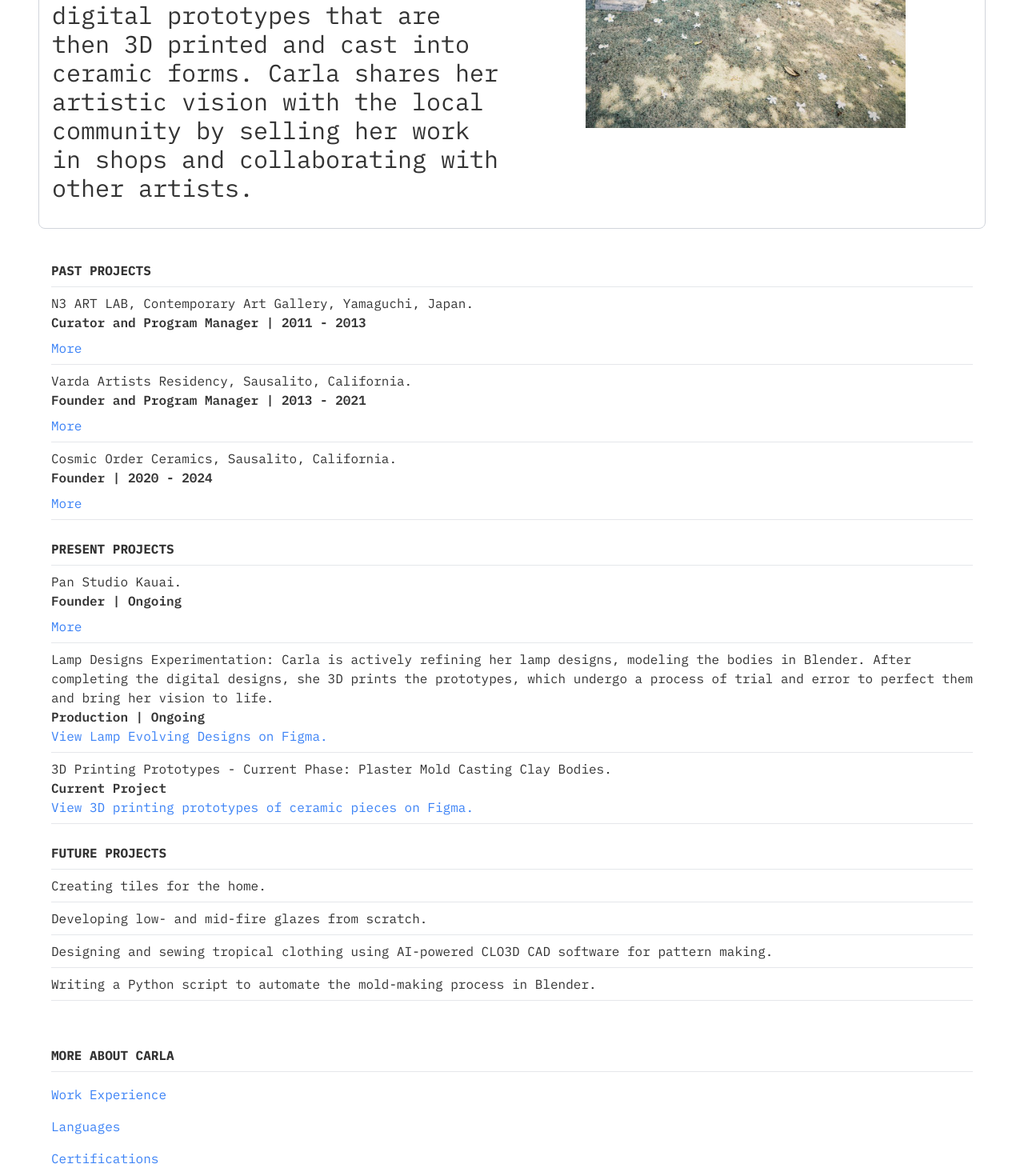
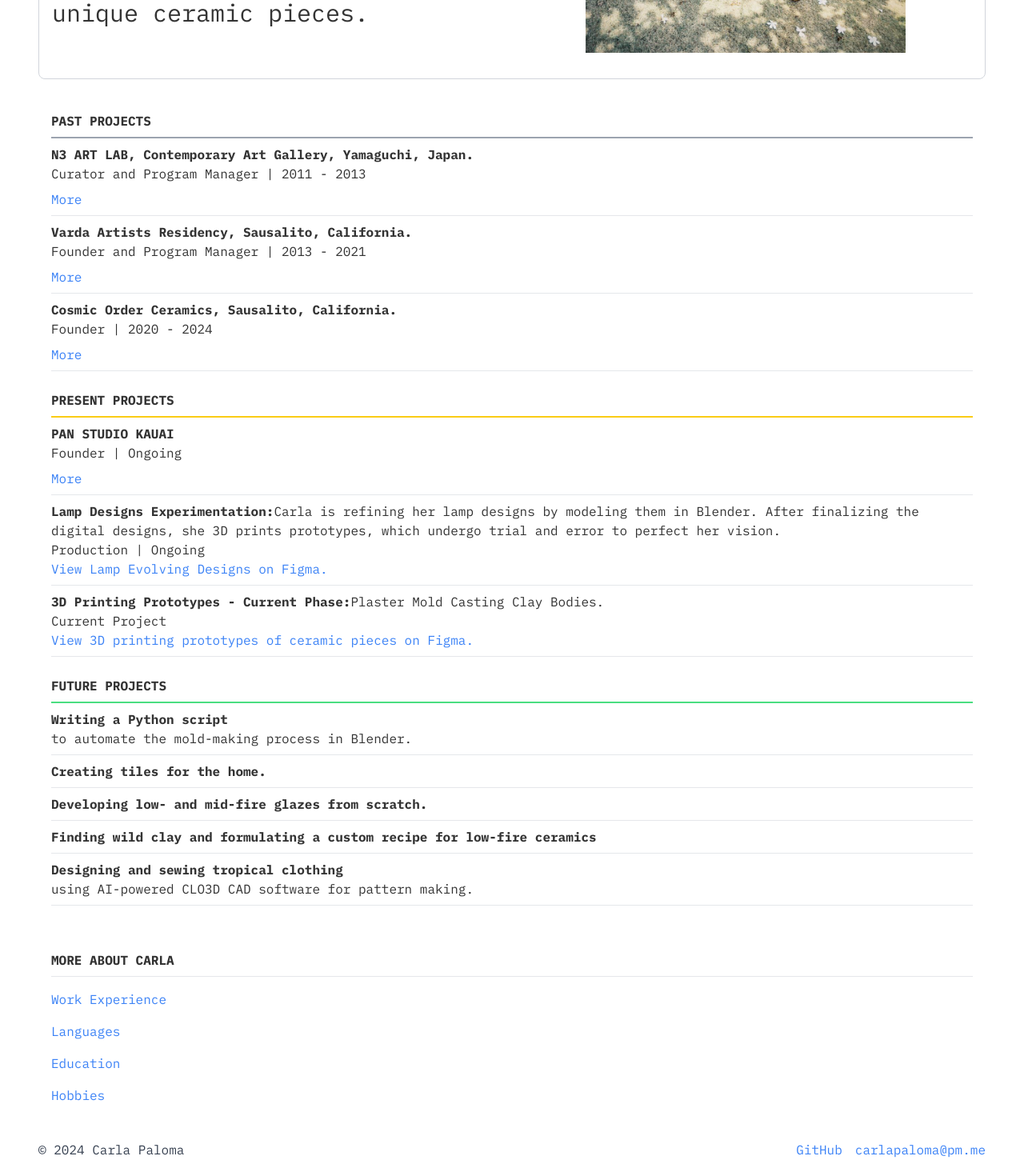
Before and after one commit to carlasushi/carla-paloma-portfolio, a Next.js app: page / in a window 1280 px wide. Shown: the part 620-2090 px from the top of the page at 80% size. Built offline with nearby package versions, Linux system fonts and the light colour scheme.

Commit message:
Implemented dynamic section titles, changed Certifications to Education, and other minor updates

```diff
--- a/src/app/page.tsx
+++ b/src/app/page.tsx
@@ -1,10 +1,11 @@
 // src/app/page.tsx
+import React from 'react';
 import Header from '../components/Header';
 import Bio from '../components/Bio';
 import Table from '../components/Table';
 import Footer from '../components/Footer';
-import FadeInSection from '../components/FadeInSection'; // Import the FadeInSection
-import MoreAboutCarla from '../components/MoreAboutCarla'; // Import the MoreAboutCarla component
+import FadeInSection from '../components/FadeInSection';
+import MoreAboutCarla from '../components/MoreAboutCarla';
 
 export default function Home() {
   return (
--- a/src/components/Bio.tsx
+++ b/src/components/Bio.tsx
@@ -1,40 +1,16 @@
 // src/components/Bio.tsx
 'use client';
-import React, { useState } from 'react';
+import React from 'react';
 import Image from 'next/image';
-import WorkExperience from './WorkExperience';
-import Languages from './Languages';
-import Certifications from './Certifications';
-import Hobbies from './Hobbies';
 
 const Bio: React.FC = () => {
-  const [isWorkExperienceExpanded, setIsWorkExperienceExpanded] = useState(false);
-  const [isLanguagesExpanded, setIsLanguagesExpanded] = useState(false);
-  const [isCertificationsExpanded, setIsCertificationsExpanded] = useState(false);
-  const [isHobbiesExpanded, setIsHobbiesExpanded] = useState(false);
-
-  const toggleWorkExperienceExpand = () => {
-    setIsWorkExperienceExpanded(!isWorkExperienceExpanded);
-  };
-
-  const toggleLanguagesExpand = () => {
-    setIsLanguagesExpanded(!isLanguagesExpanded);
-  };
-
-  const toggleCertificationsExpand = () => {
-    setIsCertificationsExpanded(!isCertificationsExpanded);
-  };
-
-  const toggleHobbiesExpand = () => {
-    setIsHobbiesExpanded(!isHobbiesExpanded);
-  };
-
   return (
-    <div className="p-4 mb-4 border border-gray-300 rounded-lg bio-section"> {/* Added bio-section class */}
-      {/* <h2 className="text-2xl md:text-4xl lg:text-6xl font-bold mb-2">BIO</h2> */}
+    <div className="p-4 mb-4 border border-gray-300 rounded-lg bio-section">
       <div className="flex flex-col md:flex-row items-center mb-4">
         <p className="text-base md:text-xl lg:text-3xl mb-4 md:mb-0 md:mr-4 md:w-1/2">
-        Carla Paloma is a ceramicist from Buenos Aires, Argentina, now living in Kauai, Hawaii. She discovered her passion for pottery in Japan and has since founded Cosmic Order Ceramics and PAN STUDIO. Carla works with both handbuilding techniques and the potter's wheel to craft her ceramic pieces. Additionally, she uses Blender, a 3D modeling and animation software, to create digital prototypes that are then 3D printed and cast into ceramic forms. Carla shares her artistic vision with the local community by selling her work in shops and collaborating with other artists.        </p>
+          Carla Paloma is a ceramicist from Buenos Aires, Argentina, currently residing in Kauai, Hawaii. She founded <a href="#pan-studio" className="text-blue-500 hover:underline">PAN STUDIO</a>, where she integrates her artistic vision with modern tools.
+          Carla specializes in wheel-throwing and handbuilding techniques. Using Blender, a 3D modeling software, she creates digital prototypes that are 3D printed and transformed into unique ceramic pieces.
+        </p>
         <div className="flex justify-center md:w-1/2">
           <Image
             src="/CP_profile.jpeg"
--- a/src/components/Certifications.tsx
+++ b/src/components/Education.tsx
@@ -1,12 +1,12 @@
-// src/components/Certifications.tsx
+// src/components/Education.tsx
 "use client";
 
 import React from 'react';
 
-const Certifications: React.FC = () => {
+const Education: React.FC = () => {
   return (
     <div className="bg-white border border-gray-300 p-4 rounded-lg mb-4">
-      <h2 className="font-bold text-xl mb-2">Certifications</h2>
+      <h2 className="font-bold text-xl mb-2">Education</h2>
       <ul className="list-disc list-inside">
         <li>Full Stack Software Development Bootcamp, Le Wagon, Denmark (Oct/Dec 2019)</li>
         <li>BSc Post-graduate Diploma, Psychology, Victoria University of Wellington, New Zealand (2014)</li>
@@ -17,4 +17,4 @@ const Certifications: React.FC = () => {
   );
 };
 
-export default Certifications;
+export default Education;
--- a/src/components/Hobbies.tsx
+++ b/src/components/Hobbies.tsx
@@ -30,6 +30,7 @@ const Hobbies: React.FC = () => {
             <li>Playing with her cat | daily</li>
             <li>Spending time with her husband | daily</li>
             <li>Preparing her own meals | daily</li>
+            <li>Helping with the garden | daily</li> {/* New Entry */}
           </ul>
 
           {/* Spiritual */}
@@ -51,6 +52,7 @@ const Hobbies: React.FC = () => {
             <li>Reading books | daily</li>
             <li>Biology learning | frequent</li>
             <li>Computer learning | monthly</li>
+            <li>Maintaining Japanese language conversation through weekly sessions on Preply.com | weekly</li>
           </ul>
         </>
       ) : (
@@ -63,6 +65,7 @@ const Hobbies: React.FC = () => {
             <li>Playing with her cat</li>
             <li>Spending time with her husband</li>
             <li>Preparing her own meals</li>
+            <li>Helping with the garden</li> {/* New Entry */}
             <li>Reading books</li>
           </ul>
 
@@ -76,6 +79,7 @@ const Hobbies: React.FC = () => {
           <ul className="list-disc list-inside">
             <li>Ceramics</li>
             <li>Natto making</li>
+            <li>Maintaining Japanese language conversation through weekly sessions on Preply.com</li>
           </ul>
 
           <h3 className="font-semibold mt-4">Monthly</h3>
--- a/src/components/MoreAboutCarla.tsx
+++ b/src/components/MoreAboutCarla.tsx
@@ -3,13 +3,13 @@
 import React, { useState } from 'react';
 import WorkExperience from './WorkExperience';
 import Languages from './Languages';
-import Certifications from './Certifications';
+import Education from './Education';
 import Hobbies from './Hobbies';
 
 const MoreAboutCarla: React.FC = () => {
   const [isWorkExperienceExpanded, setIsWorkExperienceExpanded] = useState(false);
   const [isLanguagesExpanded, setIsLanguagesExpanded] = useState(false);
-  const [isCertificationsExpanded, setIsCertificationsExpanded] = useState(false);
+  const [isEducationExpanded, setIsEducationExpanded] = useState(false); // Change from isCertificationsExpanded
   const [isHobbiesExpanded, setIsHobbiesExpanded] = useState(false);
 
   const toggleWorkExperienceExpand = () => {
@@ -20,8 +20,8 @@ const MoreAboutCarla: React.FC = () => {
     setIsLanguagesExpanded(!isLanguagesExpanded);
   };
 
-  const toggleCertificationsExpand = () => {
-    setIsCertificationsExpanded(!isCertificationsExpanded);
+  const toggleEducationExpand = () => { // Change from toggleCertificationsExpand
+    setIsEducationExpanded(!isEducationExpanded);
   };
 
   const toggleHobbiesExpand = () => {
@@ -59,14 +59,14 @@ const MoreAboutCarla: React.FC = () => {
           )}
         </div>
 
-        {/* Certifications Section */}
+        {/* Education Section */}
         <div className="mt-4">
-          <button onClick={toggleCertificationsExpand} className="text-blue-500 hover:underline">
-            {isCertificationsExpanded ? 'Hide Certifications' : 'Certifications'}
+          <button onClick={toggleEducationExpand} className="text-blue-500 hover:underline">
+            {isEducationExpanded ? 'Hide Education' : 'Education'}
           </button>
-          {isCertificationsExpanded && (
+          {isEducationExpanded && (
             <div className="mt-2">
-              <Certifications />
+              <Education />
             </div>
           )}
         </div>
--- a/src/components/Table.tsx
+++ b/src/components/Table.tsx
@@ -29,15 +29,15 @@ const Table: React.FC = () => {
     <div className="overflow-x-auto">
       <div className="p-4">
         {/* PAST PROJECTS Section */}
-        <div className="border-b font-bold py-2">
+        <div className="border-b-2 border-gray-400 font-bold py-2">
           <h2>PAST PROJECTS</h2>
         </div>
 
         {/* N3 ART LAB Entry */}
         <div className="py-2 border-b">
-          N3 ART LAB, Contemporary Art Gallery, Yamaguchi, Japan.
+          <span className="font-bold">N3 ART LAB, Contemporary Art Gallery, Yamaguchi, Japan.</span>
           <br />
-          <span className="font-semibold">Curator and Program Manager | 2011 - 2013</span>
+          Curator and Program Manager | 2011 - 2013
           <br />
           <button
             onClick={toggleEmbed1}
@@ -52,7 +52,7 @@ const Table: React.FC = () => {
             <iframe
               src="https://n3-art-lab.com/en/"
               width="100%"
-              height="800" // Increase height for better visibility
+              height="800"
               title="N3 ART LAB"
               className="border border-gray-300 rounded-lg"
             />
@@ -61,9 +61,9 @@ const Table: React.FC = () => {
 
         {/* Varda Artists Residency Entry */}
         <div className="py-2 border-b">
-          Varda Artists Residency, Sausalito, California.
+          <span className="font-bold">Varda Artists Residency, Sausalito, California.</span>
           <br />
-          <span className="font-semibold">Founder and Program Manager | 2013 - 2021</span>
+          Founder and Program Manager | 2013 - 2021
           <br />
           <button
             onClick={toggleEmbed2}
@@ -78,7 +78,7 @@ const Table: React.FC = () => {
             <iframe
               src="http://www.vardaartistsresidency.to/"
               width="100%"
-              height="800" // Increase height for better visibility
+              height="800"
               title="Varda Artists Residency"
               className="border border-gray-300 rounded-lg"
             />
@@ -86,10 +86,10 @@ const Table: React.FC = () => {
         )}
 
         {/* Cosmic Order Ceramics Entry */}
-        <div className="py-2 border-b">
-          Cosmic Order Ceramics, Sausalito, California.
+        <div className="py-2 border-b" id="cosmic-order-ceramics">
+          <span className="font-bold">Cosmic Order Ceramics, Sausalito, California.</span>
           <br />
-          <span className="font-semibold">Founder | 2020 - 2024</span>
+          Founder | 2020 - 2024
           <br />
           <button
             onClick={toggleEmbed3}
@@ -104,7 +104,7 @@ const Table: React.FC = () => {
             <iframe
               src="https://www.cosmicorder.net/"
               width="100%"
-              height="800" // Increase height for better visibility
+              height="800"
               title="Cosmic Order Ceramics"
               className="border border-gray-300 rounded-lg"
             />
@@ -112,15 +112,15 @@ const Table: React.FC = () => {
         )}
 
         {/* PRESENT PROJECTS Section */}
-        <div className="border-b font-bold py-2 mt-4">
+        <div className="border-b-2 border-yellow-400 font-bold py-2 mt-4">
           <h2>PRESENT PROJECTS</h2>
         </div>
 
         {/* Pan Studio Kauai Entry */}
-        <div className="py-2 border-b">
-          Pan Studio Kauai.
+        <div className="py-2 border-b" id="pan-studio">
+          <span className="font-bold">PAN STUDIO KAUAI</span>
           <br />
-          <span className="font-semibold">Founder | Ongoing</span>
+          Founder | Ongoing
           <br />
           <button
             onClick={toggleEmbed4}
@@ -135,7 +135,7 @@ const Table: React.FC = () => {
             <iframe
               src="https://www.panstudio.to/"
               width="100%"
-              height="800" // Increase height for better visibility
+              height="800"
               title="Pan Studio Kauai"
               className="border border-gray-300 rounded-lg"
             />
@@ -144,10 +144,10 @@ const Table: React.FC = () => {
 
         {/* Lamp Design Entry */}
         <div className="py-2 border-b">
-          Lamp Designs Experimentation:
-          Carla is actively refining her lamp designs, modeling the bodies in Blender. After completing the digital designs, she 3D prints the prototypes, which undergo a process of trial and error to perfect them and bring her vision to life.
+          <span className="font-bold">Lamp Designs Experimentation:</span>
+          Carla is refining her lamp designs by modeling them in Blender. After finalizing the digital designs, she 3D prints prototypes, which undergo trial and error to perfect her vision.
           <br />
-          <span className="font-semibold">Production | Ongoing</span>
+          Production | Ongoing
           <br />
           <a
             href="https://www.figma.com/design/difwxiC2BMJ0U8363aXJlx/lamps?node-id=0-1&t=65UAWAJv7tOyGZEb-0"
@@ -161,9 +161,10 @@ const Table: React.FC = () => {
 
         {/* 3D Printing Prototypes Entry */}
         <div className="py-2 border-b">
-          3D Printing Prototypes - Current Phase: Plaster Mold Casting Clay Bodies.
+          <span className="font-bold">3D Printing Prototypes - Current Phase:</span>
+          Plaster Mold Casting Clay Bodies.
           <br />
-          <span className="font-semibold">Current Project</span>
+          Current Project
           <br />
           <a
             href="https://www.figma.com/design/iafqeEQblhzsAckznCLcZs/Untitled?node-id=0-1&t=xfXhmKeD6LflXF01-1"
@@ -176,22 +177,29 @@ const Table: React.FC = () => {
         </div>
 
         {/* FUTURE PROJECTS Section */}
-        <div className="border-b font-bold py-2 mt-4">
+        <div className="border-b-2 border-green-400 font-bold py-2 mt-4">
           <h2>FUTURE PROJECTS</h2>
         </div>
 
         {/* Future Project Entries */}
         <div className="py-2 border-b">
-          Creating tiles for the home.
+          <span className="font-bold">Writing a Python script</span>
+          <br />
+          to automate the mold-making process in Blender.
         </div>
         <div className="py-2 border-b">
-          Developing low- and mid-fire glazes from scratch.
+          <span className="font-bold">Creating tiles for the home.</span>
         </div>
         <div className="py-2 border-b">
-          Designing and sewing tropical clothing using AI-powered CLO3D CAD software for pattern making.
+          <span className="font-bold">Developing low- and mid-fire glazes from scratch.</span>
         </div>
         <div className="py-2 border-b">
-          Writing a Python script to automate the mold-making process in Blender.
+          <span className="font-bold">Finding wild clay and formulating a custom recipe for low-fire ceramics</span>
+        </div>
+        <div className="py-2 border-b">
+          <span className="font-bold">Designing and sewing tropical clothing</span>
+          <br />
+          using AI-powered CLO3D CAD software for pattern making.
         </div>
       </div>
     </div>
```
Also changed, not shown: tailwind.config.ts (+15 -6 lines).
